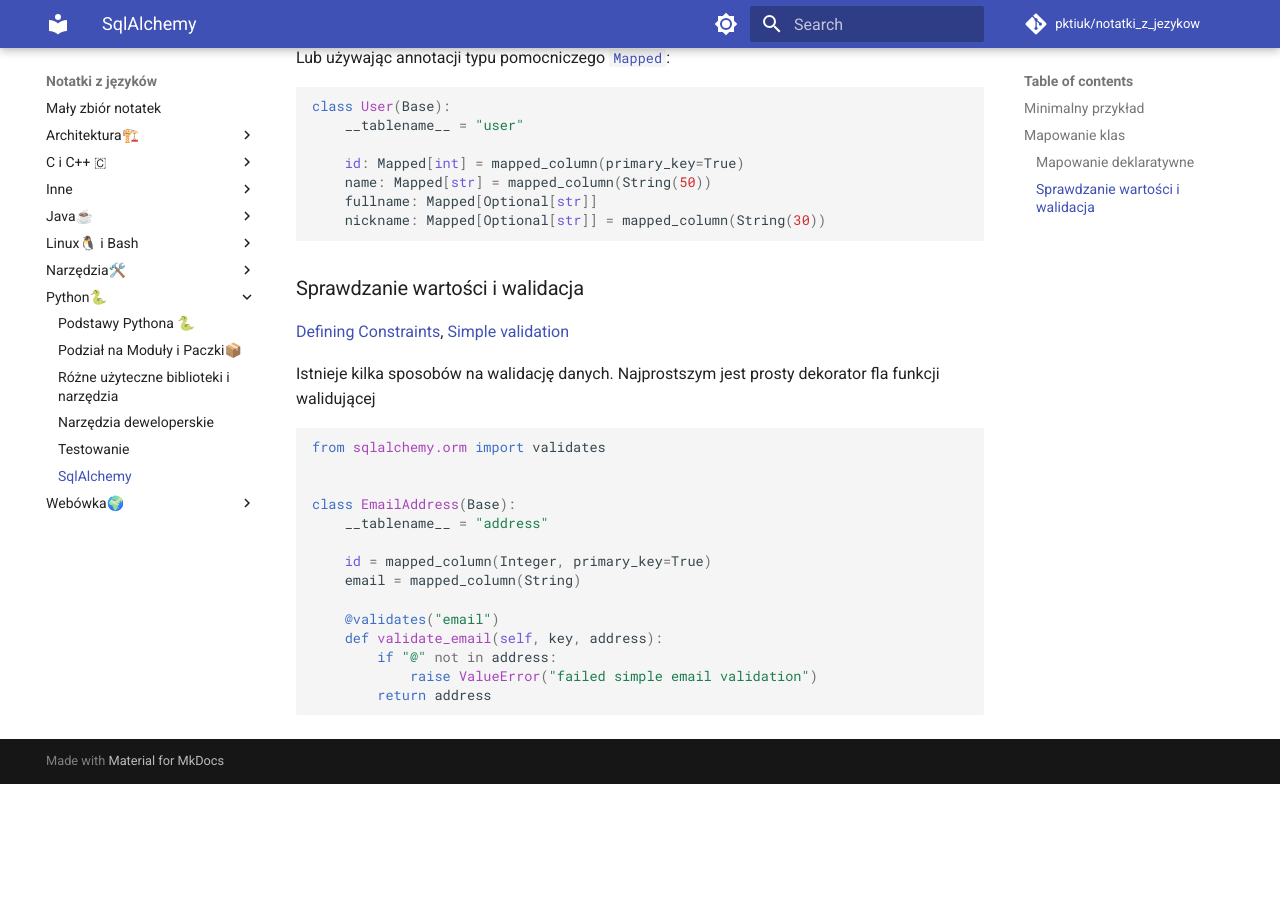
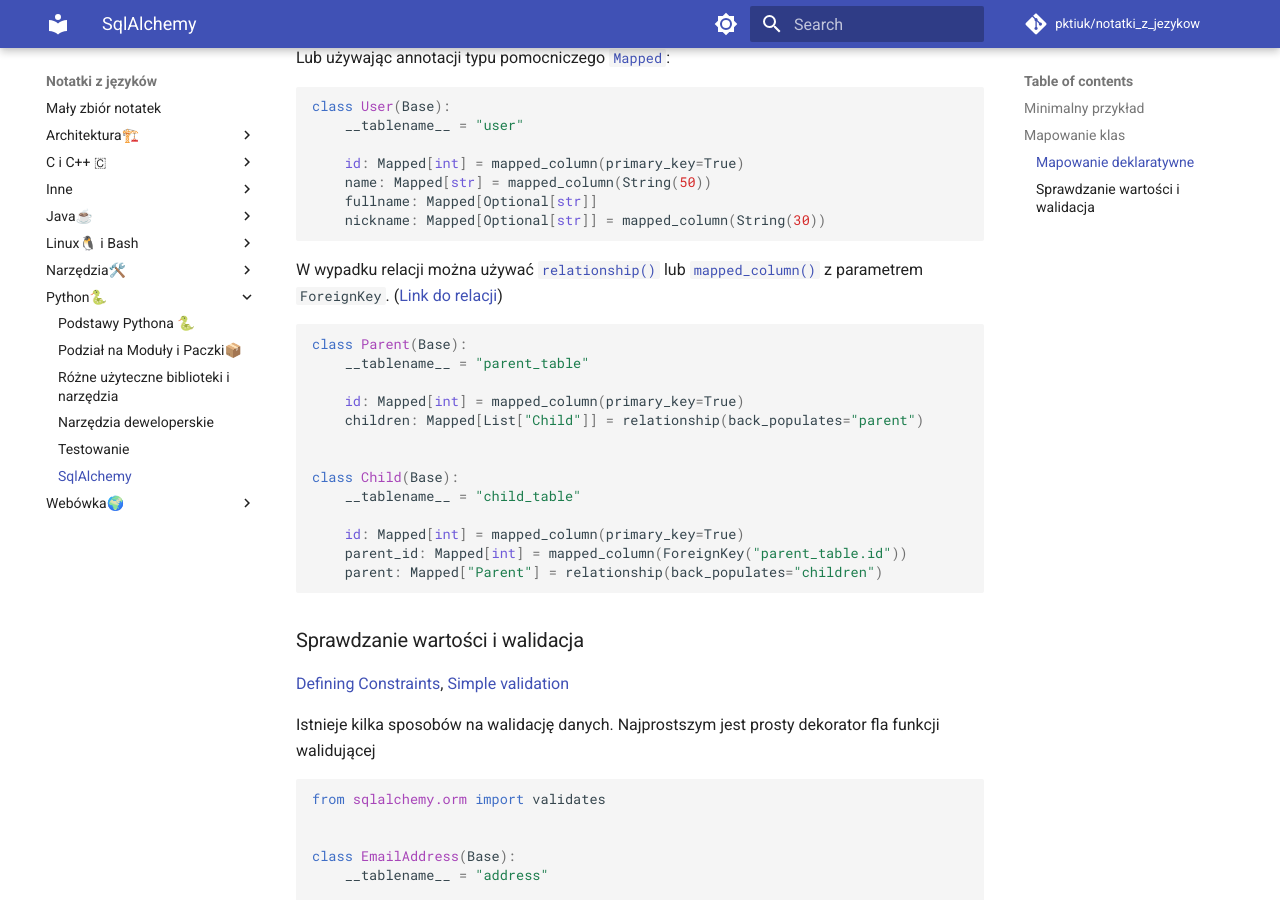
Before and after one commit to pktiuk/notatki_z_jezykow, an MkDocs documentation site: the page built from docs/Python🐍/9_sql_alchemy.md, in a window 1280 px wide and 900 px high, scrolled down 3703 px. Built offline with MkDocs 1.6.1 and Material for MkDocs 9.7.7, drawn with Linux system fonts in a browser that asks for light colours; comment, search, counter and statistics services are not loaded; before the commit the page ends 4487 px from its top, so only the background shows below that.

Commit message:
Opis relacji sql

````diff
--- a/docs/Python🐍/9_sql_alchemy.md
+++ b/docs/Python🐍/9_sql_alchemy.md
@@ -192,6 +192,24 @@ class User(Base):
     nickname: Mapped[Optional[str]] = mapped_column(String(30))
 ```
 
+W wypadku relacji można używać [`relationship()`](https://docs.sqlalchemy.org/en/20/orm/relationship_api.html#sqlalchemy.orm.relationship) lub [`mapped_column()`](https://docs.sqlalchemy.org/en/20/orm/mapping_api.html#sqlalchemy.orm.mapped_column) z parametrem `ForeignKey`. ([Link do relacji](https://docs.sqlalchemy.org/en/20/orm/basic_relationships.html#one-to-many))
+
+```py
+class Parent(Base):
+    __tablename__ = "parent_table"
+
+    id: Mapped[int] = mapped_column(primary_key=True)
+    children: Mapped[List["Child"]] = relationship(back_populates="parent")
+
+
+class Child(Base):
+    __tablename__ = "child_table"
+
+    id: Mapped[int] = mapped_column(primary_key=True)
+    parent_id: Mapped[int] = mapped_column(ForeignKey("parent_table.id"))
+    parent: Mapped["Parent"] = relationship(back_populates="children")
+```
+
 ### Sprawdzanie wartości i walidacja
 
 [Defining Constraints](https://docs.sqlalchemy.org/en/20/core/constraints.html#constraints-api), [Simple validation](https://docs.sqlalchemy.org/en/20/orm/mapped_attributes.html#simple-validators)
````
